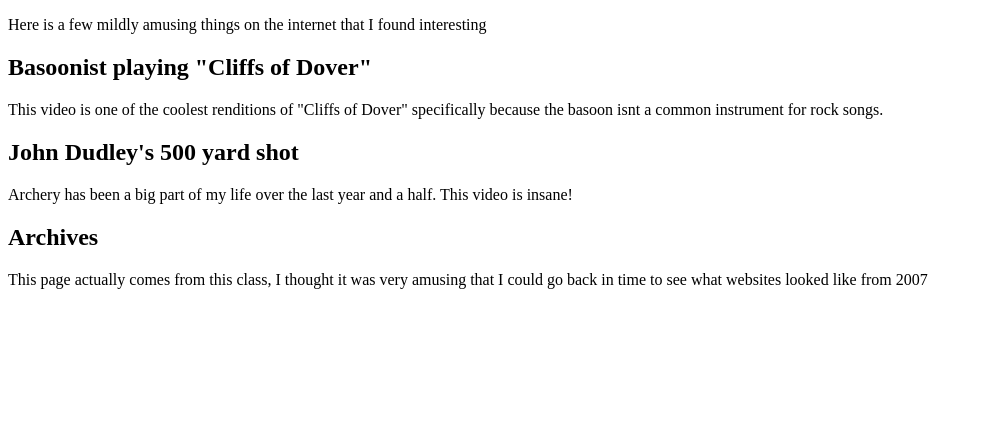
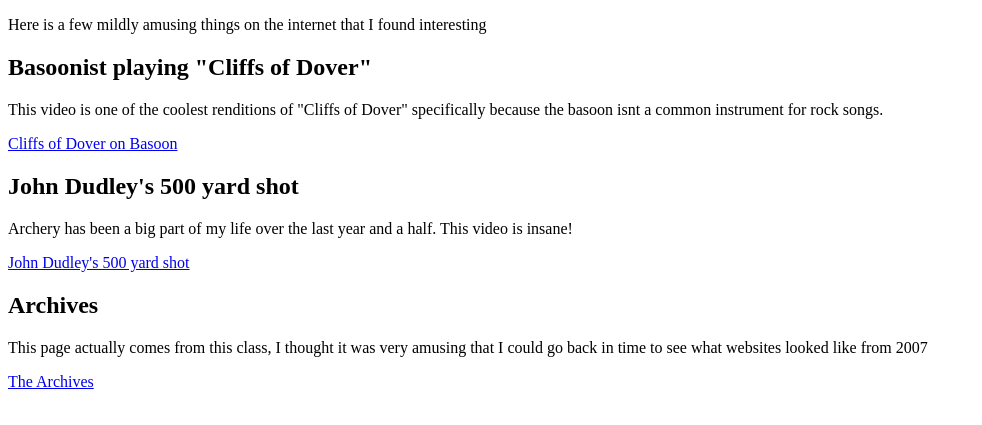
Before and after one commit to j-quinta/j-quinta, a plain HTML site: page amuse.html in a window 1280 px wide. Shown: the part 91-516 px from the top of the page, without its empty margins (0-982 px from the left). Drawn offline with Linux system fonts and the light colour scheme.

Commit message:
Update amuse.html

```diff
--- a/amuse.html
+++ b/amuse.html
@@ -9,14 +9,14 @@
 
     <h2>Basoonist playing "Cliffs of Dover"</h2>
     <p>This video is one of the coolest renditions of "Cliffs of Dover" specifically because the basoon isnt a common instrument for rock songs.</p>
-    <a href="https://www.youtube.com/watch?v=68vDFcdjrxg"></a>
+    <a href="https://www.youtube.com/watch?v=68vDFcdjrxg">Cliffs of Dover on Basoon</a>
 
     <h2>John Dudley's 500 yard shot</h2>
     <p>Archery has been a big part of my life over the last year and a half. This video is insane!</p>
-    <a href="https://www.youtube.com/watch?v=gZszWkLUqqM"></a>
+    <a href="https://www.youtube.com/watch?v=gZszWkLUqqM">John Dudley's 500 yard shot</a>
 
     <h2>Archives</h2>
     <p>This page actually comes from this class, I thought it was very amusing that I could go back in time to see what websites looked like from 2007</p>
-    <a href="https://archive.org/web/"></a>
+    <a href="https://archive.org/web/">The Archives</a>
   </body>
 </html>
```
